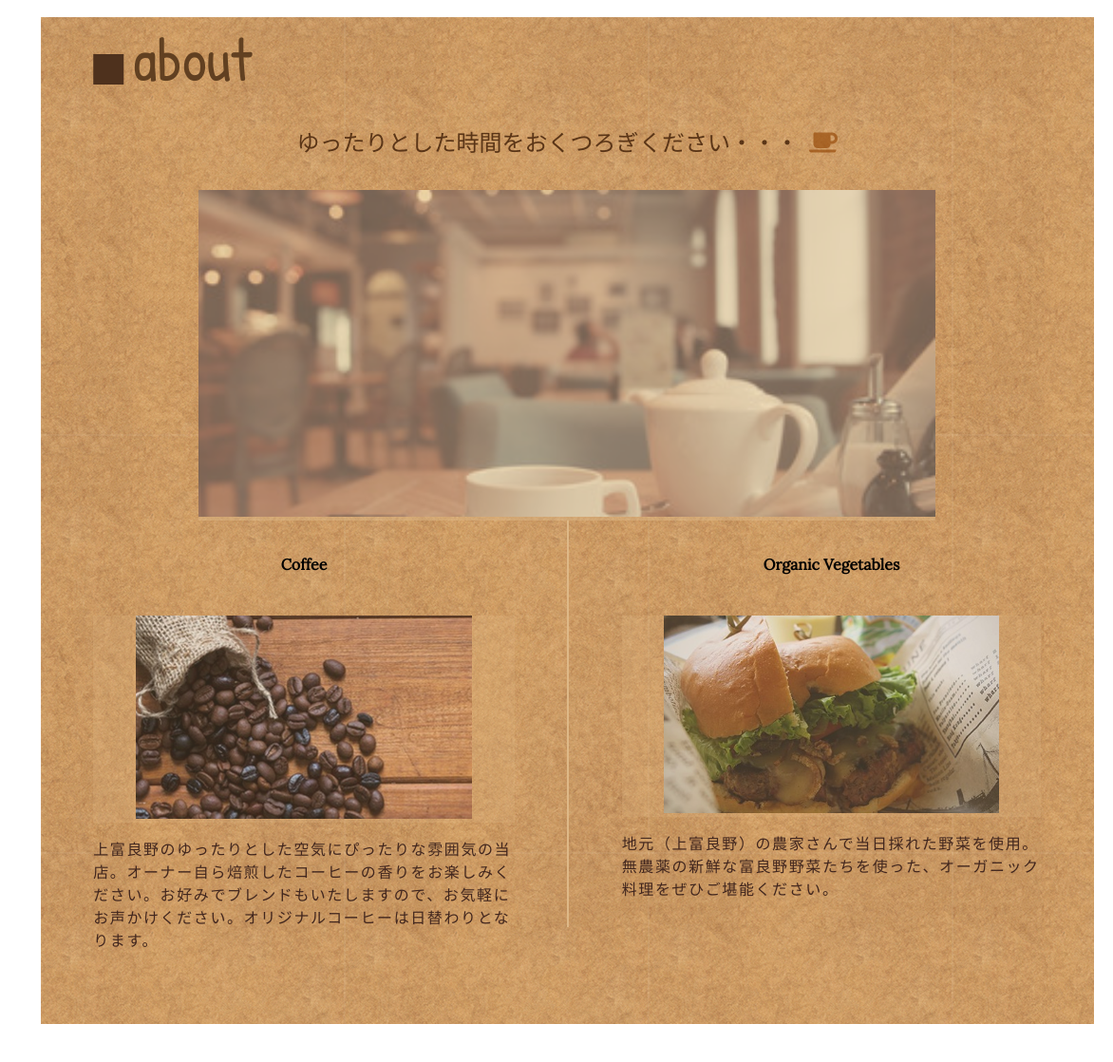
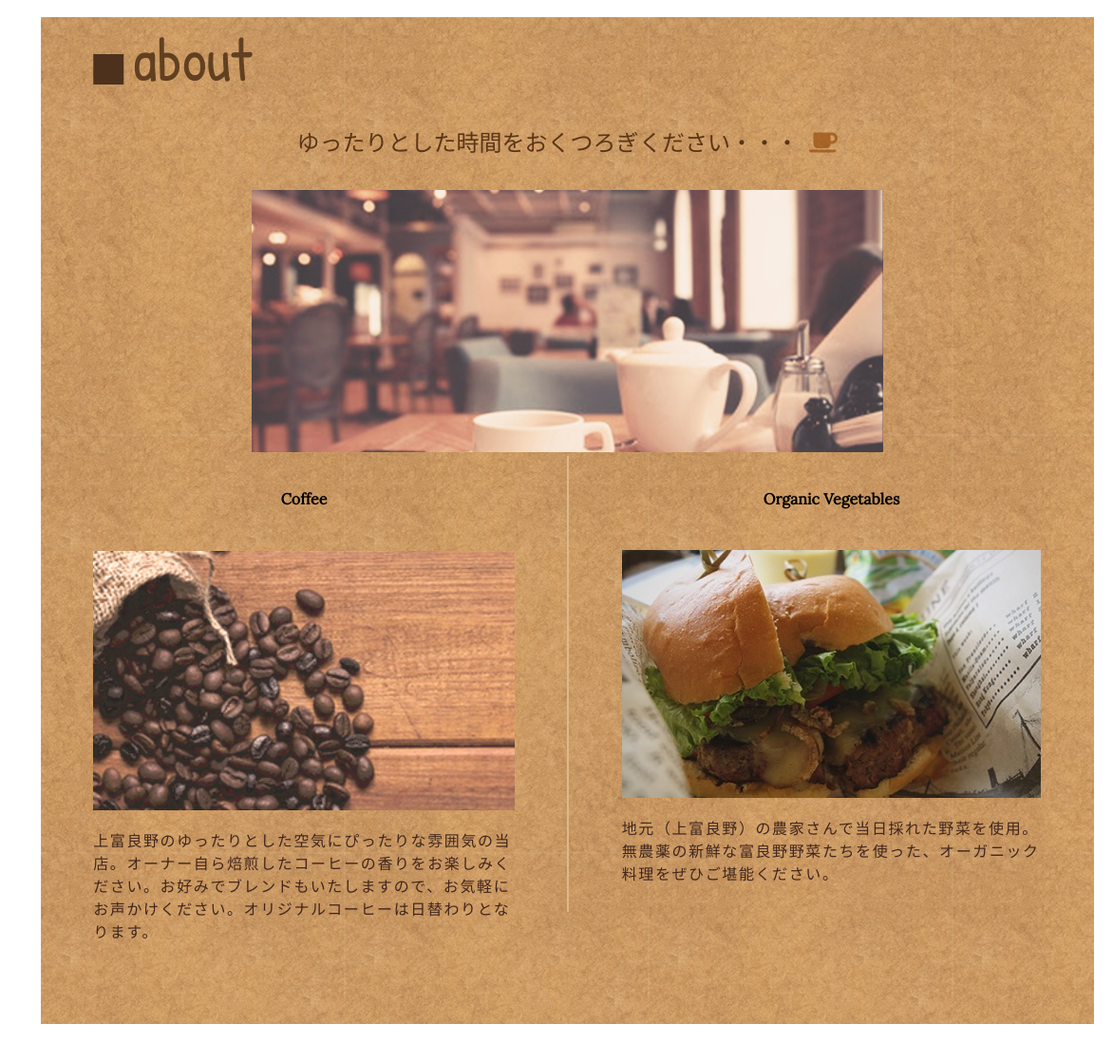
Before and after one commit to minjuuu31/portfolio, a PHP site: page / in a window 1440 px wide. Shown: the part 4260-5378 px from the top of the page at 95% size, without its empty margins (268-1440 px from the left). Run offline with PHP 8.4, Linux system fonts and the light colour scheme; some libraries are stand-ins or nearby versions; some web fonts are replaced.

Commit message:
画像修正

```diff
--- a/common/css/style.css
+++ b/common/css/style.css
@@ -409,24 +409,13 @@ h1 {
 }
 
 #about-imgbox {
-    width: 70%;
+    width: 60%;
     margin: 0 auto;
-    position: relative;
 }
 
 #about-mainImg {
     width: 100%;
     height: auto;
-}
-
-#about-imgbox::after {
-    content: '';
-    background-color: rgba(222, 184, 134, 0.5);
-    position: absolute;
-    top: 0;
-    left: 0;
-    bottom: 0;
-    right: 0;
 }
 
 #about-innerbox {
@@ -462,21 +451,10 @@ h1 {
 .about-imgfilter {
     width: 100%;
     margin: 0 auto;
-    position: relative;
-}
-
-.about-imgfilter::after {
-    content: '';
-    position: absolute;
-    top: 0;
-    left: 0;
-    bottom: 0;
-    right: 0;
-    background-color: rgba(222, 184, 134, 0.2);
 }
 
 .about-innerImg {
-    width: 80%;
+    width: 100%;
     height: auto;
 }
 
--- a/index.php
+++ b/index.php
@@ -292,12 +292,12 @@ $cal = new Calendar();
 
               <div class="inner-box">
                 <h1>ゆったりとした時間をおくつろぎください・・・<i class="fas fa-coffee coffee-ic"></i></h1>
-                <div id="about-imgbox"><img src="common/img/cafe4-re.png" id="about-mainImg"></div>
+                <div id="about-imgbox"><img src="common/img/about-img2.jpg" id="about-mainImg"></div>
 
                 <div id="about-innerbox">
                   <div class="about-inner">
                       <h2 class="about-h2">Coffee</h2>
-                      <div class="about-imgfilter"><img src="common/img/cofeebean.png" class="about-innerImg"></div>
+                      <div class="about-imgfilter"><img src="common/img/cofeebean-img.jpg" class="about-innerImg"></div>
                       <p class="about-text">上富良野のゆったりとした空気にぴったりな雰囲気の当店。オーナー自ら焙煎したコーヒーの香りをお楽しみください。お好みでブレンドもいたしますので、お気軽にお声かけください。オリジナルコーヒーは日替わりとなります。</p>
                   </div>
 
```
Also changed, not shown: common/img/about-img.jpg (added), common/img/about-img2.jpg (added), common/img/barger-img.jpg (added), common/img/cofeebean-img.jpg (added).
